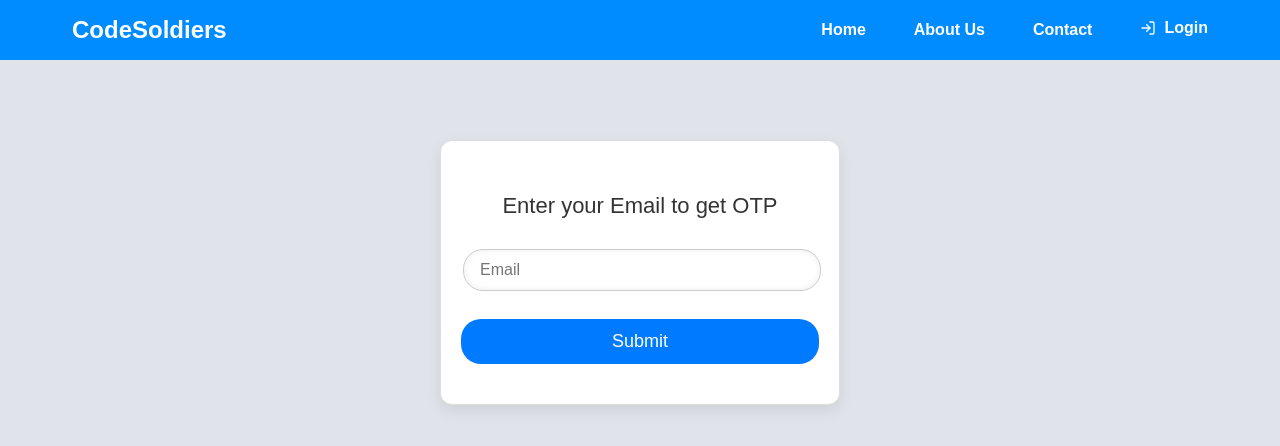
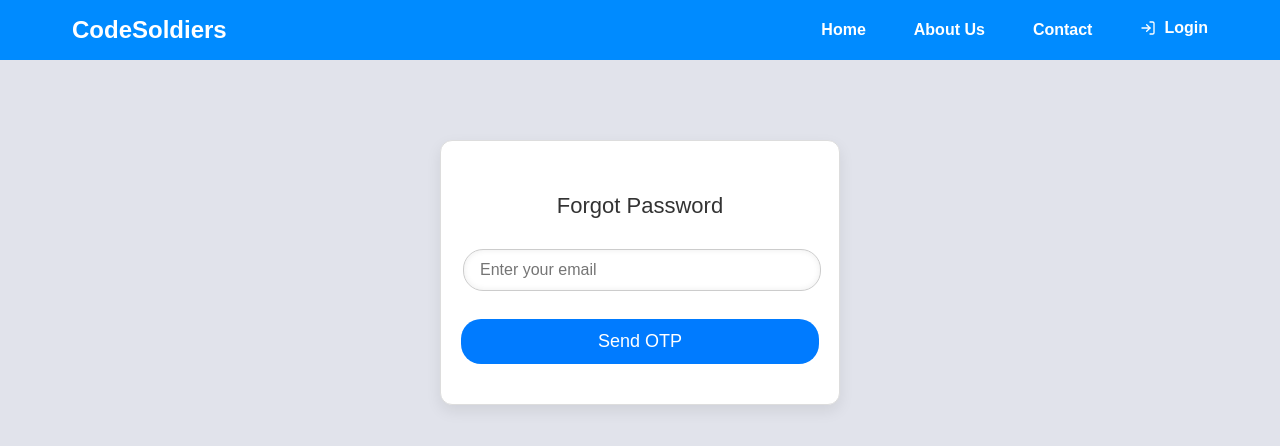
Before and after one commit to ShasankKasi/Code-Soldiers, a React (Vite) app in the folder frontend/: page /forgot in a window 1280 px wide. Shown: the top 446 px of the page. Built offline with nearby package versions, Linux system fonts and the light colour scheme.

Commit message:
Updated Verify otp and Forgot password pages

```diff
--- a/frontend/components/Forgot.css
+++ b/frontend/components/Forgot.css
@@ -59,3 +59,15 @@
   background-color: #aaa;
   cursor: not-allowed;
 }
+
+.form input:disabled {
+  background-color: #f5f5f5;
+  color: #666;
+  cursor: not-allowed;
+}
+
+.form button:disabled {
+  background-color: #aaa;
+  cursor: not-allowed;
+  transform: none; /* Remove hover transform when disabled */
+}
--- a/frontend/components/Forgot.jsx
+++ b/frontend/components/Forgot.jsx
@@ -3,34 +3,82 @@ import "./Forgot.css";
 import { useNavigate } from "react-router-dom";
 import toast from "react-hot-toast";
 import Homebar from "./Homebar";
-import api from "../src/utils/axiosHelper"; // <-- use axiosHelper
+import { useQueryClient } from "@tanstack/react-query";
+import api from "../src/utils/axiosHelper";
 
 export default function Forgot() {
   const navigate = useNavigate();
+  const queryClient = useQueryClient();
+
   const [email, setEmail] = useState("");
+  const [otp, setOtp] = useState("");
+  const [step, setStep] = useState("email"); // "email" | "otp"
   const [loading, setLoading] = useState(false);
 
-  async function handleSubmit(e) {
+  async function handleEmailSubmit(e) {
     e.preventDefault();
     setLoading(true);
+    try {
+      const response = await api.post("/api/auth/forgot", { email });
 
-    try {
-      console.log("Submitting forgot password for:", email);
-      const response = await api.post("/api/auth/forgot", { email });
-      console.log("Forgot password response:", response.data);
       if (response.data.status === "otpsent") {
         toast.success("OTP sent successfully!");
-        navigate("/verify", { state: { email } });
+        setStep("otp"); // ✅ show OTP form below
       } else if (response.data.status === "doesnotexist") {
         toast.error("User does not exist");
       } else {
         toast.error("Unknown error");
       }
+    // eslint-disable-next-line no-unused-vars
     } catch (error) {
-      console.error("Forgot password error:", error);
       toast.error("An error occurred. Please try again.");
     } finally {
       setLoading(false);
+    }
+  }
+
+  async function handleOtpSubmit(e) {
+    e.preventDefault();
+
+    if (otp.length !== 4 || isNaN(otp)) {
+      toast.error("Please enter a valid 4-digit OTP");
+      return;
+    }
+
+    setLoading(true);
+    try {
+      const response = await api.post("/api/auth/verify", { email, number: otp });
+
+      if (response.data?.status === "success") {
+        toast.success("Verification done ✅");
+
+        // cache user
+        queryClient.setQueryData(["user"], {
+          email: response.data.email,
+          name: response.data.name,
+        });
+        queryClient.setQueryData(["isAuthenticated"], { auth: true });
+
+        navigate("/home", {
+          state: { email: response.data.email, name: response.data.name },
+        });
+      } else {
+        toast.error("OTP is incorrect");
+      }
+    } catch (error) {
+      toast.error(error.message || "Unknown error occurred");
+    } finally {
+      setLoading(false);
+    }
+  }
+
+  async function handleResendOtp() {
+    try {
+      await api.post("/api/auth/forgot", { email });
+      toast.success("OTP resent successfully!");
+    // eslint-disable-next-line no-unused-vars
+    } catch (err) {
+      toast.error("Failed to resend OTP");
     }
   }
 
@@ -38,21 +86,46 @@ export default function Forgot() {
   <div>
     <Homebar />
     <div className="containeer">
-        <p className="p">Enter your Email to get OTP</p>
-        <form className="form" onSubmit={handleSubmit}>
+      <p className="p">Forgot Password</p>
+
+      {/* Email step - always show, but disable after OTP is sent */}
+      <form className="form" onSubmit={handleEmailSubmit}>
         <input
           type="email"
           value={email}
           aria-label="Email"
           onChange={(e) => setEmail(e.target.value)}
-            placeholder="Email"
+          placeholder="Enter your email"
+          required
+          disabled={step === "otp"} // Disable input when on OTP step
+        />
+        <button
+          type="submit"
+          disabled={loading || step === "otp"} // Disable button when on OTP step
+        >
+          {loading && step === "email" ? "Sending..." : "Send OTP"}
+        </button>
+      </form>
+
+      {/* OTP step - only show when step is "otp" */}
+      {step === "otp" && (
+        <form className="form" onSubmit={handleOtpSubmit}>
+          <input
+            type="text"
+            value={otp}
+            maxLength={4}
+            onChange={(e) => setOtp(e.target.value)}
+            placeholder="Enter OTP"
             required
           />
           <button type="submit" disabled={loading}>
-            {loading ? "Sending..." : "Submit"}
+            {loading ? "Verifying..." : "Verify OTP"}
+          </button>
+          <button type="button" onClick={handleResendOtp} disabled={loading}>
+            Resend OTP
           </button>
         </form>
+      )}
     </div>
   </div>
-  );
-}
+);}
--- a/frontend/src/App.jsx
+++ b/frontend/src/App.jsx
@@ -35,7 +35,7 @@ export default function App() {
           <Route path="/login" element={<Login />} />
           <Route path="/signup" element={<Signup />} />
           <Route path="/forgot" element={<Forgot />} />
-          <Route path="/verify" element={<Verify />} />
+          {/* <Route path="/verify" element={<Verify />} /> */}
           <Route path="/about" element={<About />} />
           <Route path="/contact" element={<Contact />} />
 
```
Also changed, not shown: 1 other file (tests, documents, lock files or other folders). Lines whose indentation alone changed are shown as unchanged.
